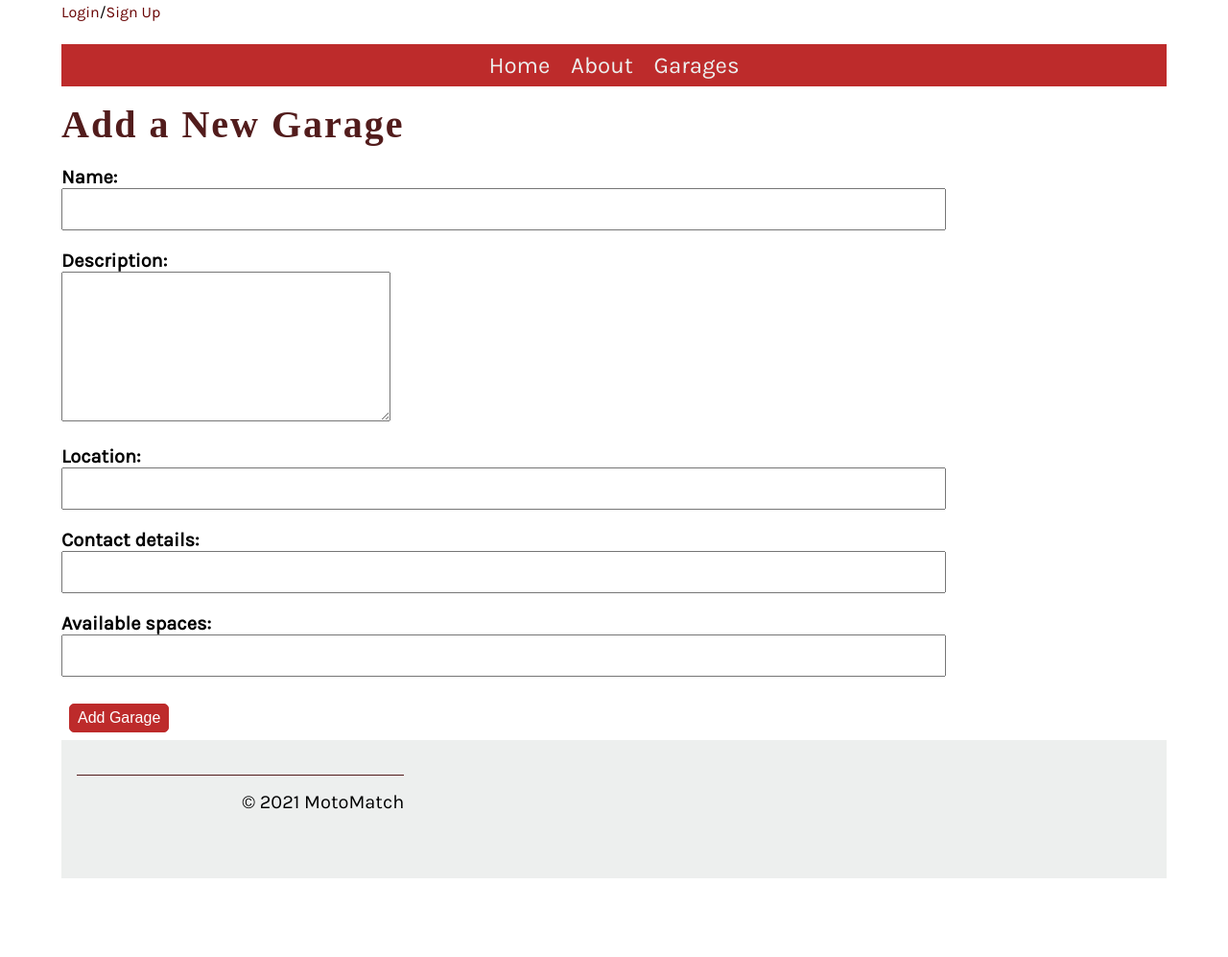
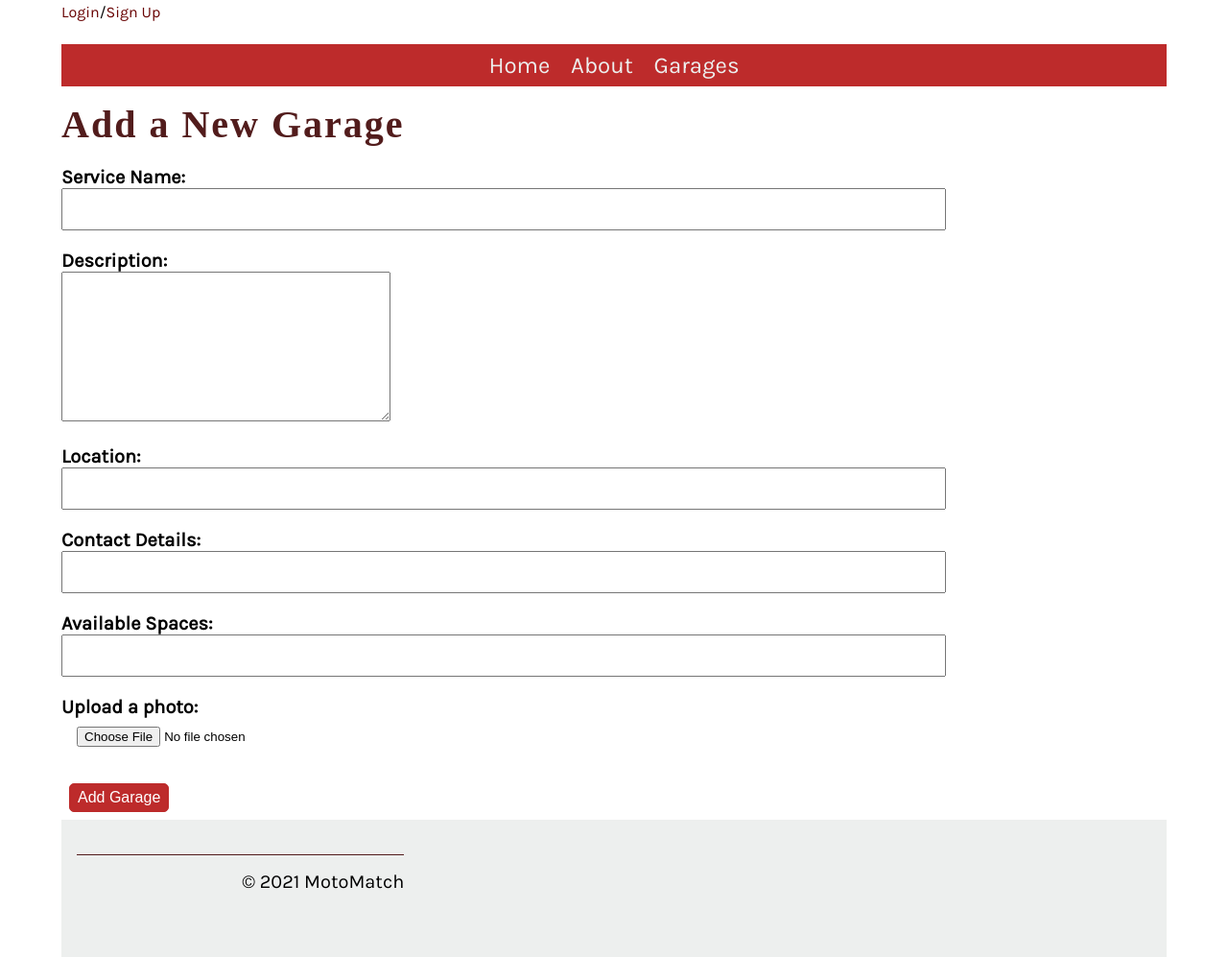
Before and after one commit to ariel-pi/MarketPlace, a Django app: page /services/add/ in a window 1280 px wide. Shown: the part 318-1315 px from the top of the page at 96% size. Before the commit the page ends 1233 px from the top, so only its background shows below. Run offline with Django 5.2, Linux system fonts and the light colour scheme; some web fonts are replaced.

Commit message:
add images to the services

```diff
--- a/MarketPlace/MarketPlaceWebsite/MarketPlaceWebsite/settings.py
+++ b/MarketPlace/MarketPlaceWebsite/MarketPlaceWebsite/settings.py
@@ -125,3 +125,7 @@ DEFAULT_AUTO_FIELD = 'django.db.models.BigAutoField'
 
 LOGOUT_REDIRECT_URL = '/'
 LOGIN_REDIRECT_URL = '/'
+
+# Media files
+MEDIA_URL = '/media/'
+MEDIA_ROOT = BASE_DIR/ 'media'
--- a/MarketPlace/MarketPlaceWebsite/Website/forms.py
+++ b/MarketPlace/MarketPlaceWebsite/Website/forms.py
@@ -69,7 +69,15 @@ class UpdatePasswordForm(PasswordChangeForm):
 class ServiceForm(forms.ModelForm):
     class Meta:
         model = Service
-        fields = ['name', 'description', 'location', 'contact_details', 'available_spaces']
+        fields = ['name', 'description', 'location', 'contact_details', 'available_spaces', 'image']
+        labels = {
+            'name': 'Service Name',
+            'description': 'Description',
+            'location': 'Location',
+            'contact_details': 'Contact Details',
+            'available_spaces': 'Available Spaces',
+            'image': 'Upload a photo',
+        }
 
 class ServiceItemForm(forms.ModelForm):
     class Meta:
--- a/MarketPlace/MarketPlaceWebsite/Website/models.py
+++ b/MarketPlace/MarketPlaceWebsite/Website/models.py
@@ -18,6 +18,7 @@ class Service(models.Model):
     # map_location = models.URLField(default=DEFAULT_MAP_LOCATION, max_length=1000)
     contact_details = models.CharField(max_length=255)
     available_spaces = models.PositiveIntegerField()
+    image = models.ImageField(upload_to='service_images', default='service_images/default.jpg')
 
     def __str__(self):
         return self.name
--- a/MarketPlace/MarketPlaceWebsite/Website/templates/home.html
+++ b/MarketPlace/MarketPlaceWebsite/Website/templates/home.html
@@ -15,6 +15,7 @@
         {% for service, rate_info in services_and_rates %}
         <article>
             <h3>{{ service.name }}</h3>
+            <img src="{{ service.image.url }}" alt="{{ service.name }}">
             <p>{{ service.description }}</p>
             <p>Location: {{ service.location }}</p>
             <p>Available Spaces: {{ service.available_spaces }}</p>
--- a/MarketPlace/MarketPlaceWebsite/Website/templates/service_list.html
+++ b/MarketPlace/MarketPlaceWebsite/Website/templates/service_list.html
@@ -14,6 +14,7 @@
             {% for service, rate_info in services_and_rates %}
                 <article>
                     <h3>{{ service.name }}</h3>
+                    <img src="{{ service.image.url }}" alt="{{ service.name }}">
                     <p>{{ service.description }}</p>
                     <p>Location: {{ service.location }}</p>
                     <p>Available Spaces: {{ service.available_spaces }}</p>
--- a/MarketPlace/MarketPlaceWebsite/Website/views.py
+++ b/MarketPlace/MarketPlaceWebsite/Website/views.py
@@ -201,7 +201,7 @@ def service_detail_view(request, service_id):
 
 def add_service_view(request):
     if request.method == 'POST':
-        form = ServiceForm(request.POST)
+        form = ServiceForm(request.POST, request.FILES)  # Pass request.FILES to handle file uploads
         if form.is_valid():
             service = form.save(commit=False)
             service.user = request.user
@@ -224,7 +224,7 @@ def delete_service_view(request, service_id):
         booking.save()
     service.delete()
     messages.success(request, 'Service has been successfully deleted.')
-    return redirect('owner_dashboard')
+    return redirect('service_provider_dashboard')
 
 def add_review_view(request, service_id):
     if request.method == 'GET':
```
Also changed, not shown: MarketPlace/MarketPlaceWebsite/Website/migrations/0004_service_image.py (added), MarketPlace/MarketPlaceWebsite/Website/migrations/0005_alter_service_image.py (added), MarketPlace/MarketPlaceWebsite/db.sqlite3, MarketPlace/MarketPlaceWebsite/media/service_images/david_garage1.jpg (added), MarketPlace/MarketPlaceWebsite/media/service_images/default.jpg (added).
